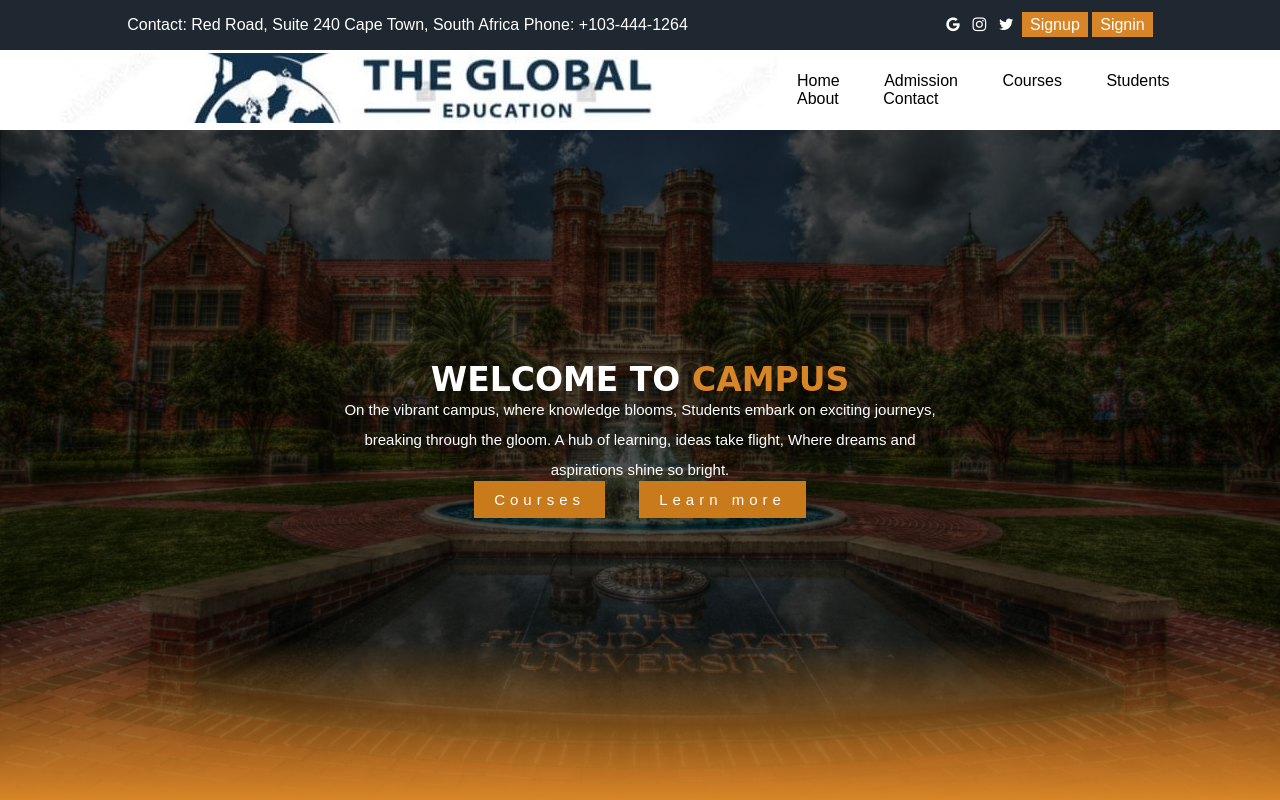
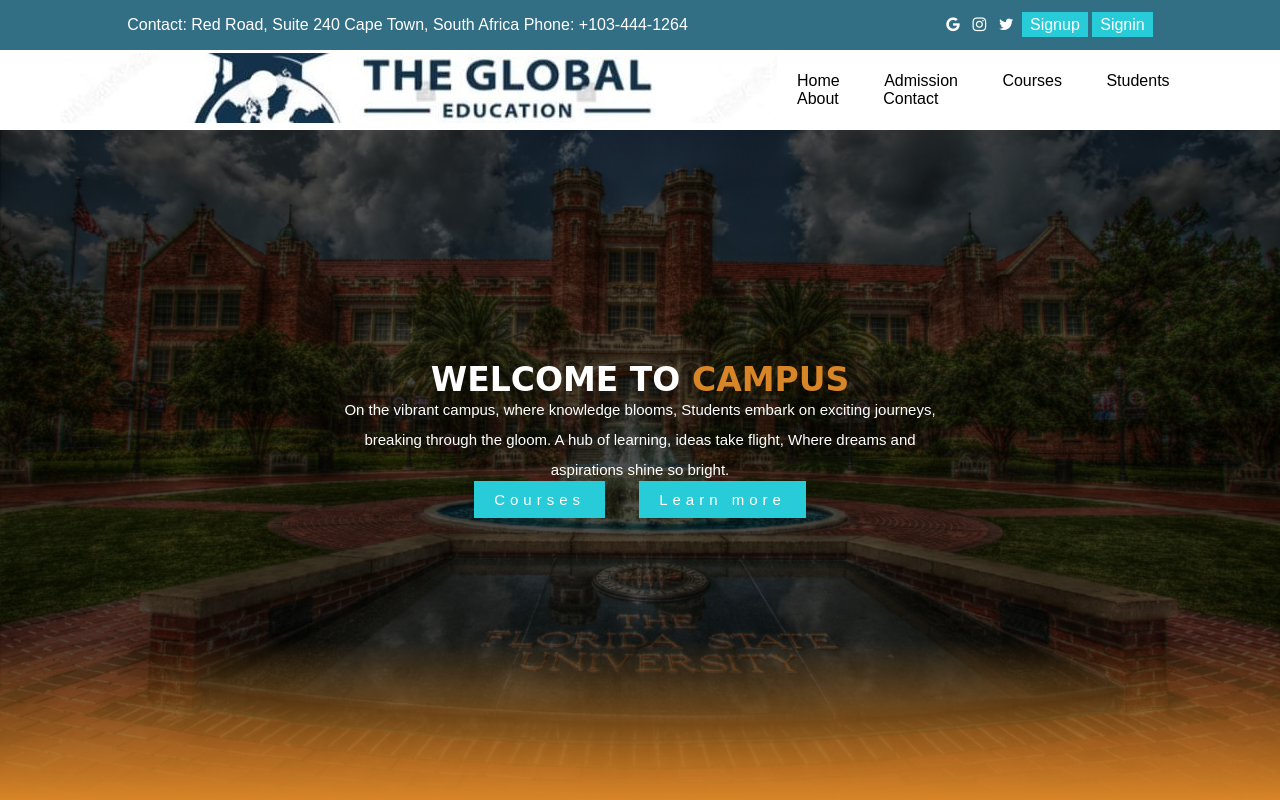
Before and after one commit to drashtant09/CODSOFT, a plain HTML site: page index.html in a window 1280 px wide. Drawn offline with Linux system fonts and the light colour scheme; a web font is replaced by a local one.

Commit message:
5th commit

```diff
--- a/style.css
+++ b/style.css
@@ -4,7 +4,7 @@
     width: 100%;
     height: 50px;
     color: white;
-    background: #1f2730;
+    background: #326e84;
     display: flex;
     justify-content: space-around;
     align-items: center;
@@ -17,7 +17,7 @@
     text-decoration: none;
     color: white;
     padding: 4px 8px;
-    background: #d88527;
+    background: #27ccd8;
 }
 
 .nav2{
@@ -69,7 +69,7 @@ header
 .h-text a{
     text-decoration: none;
     color: white;
-    background: #c97a1a;
+    background: #27ccd8;
     padding: 10px 20px;
     margin: 0 15px;
     letter-spacing: 5px;
```
